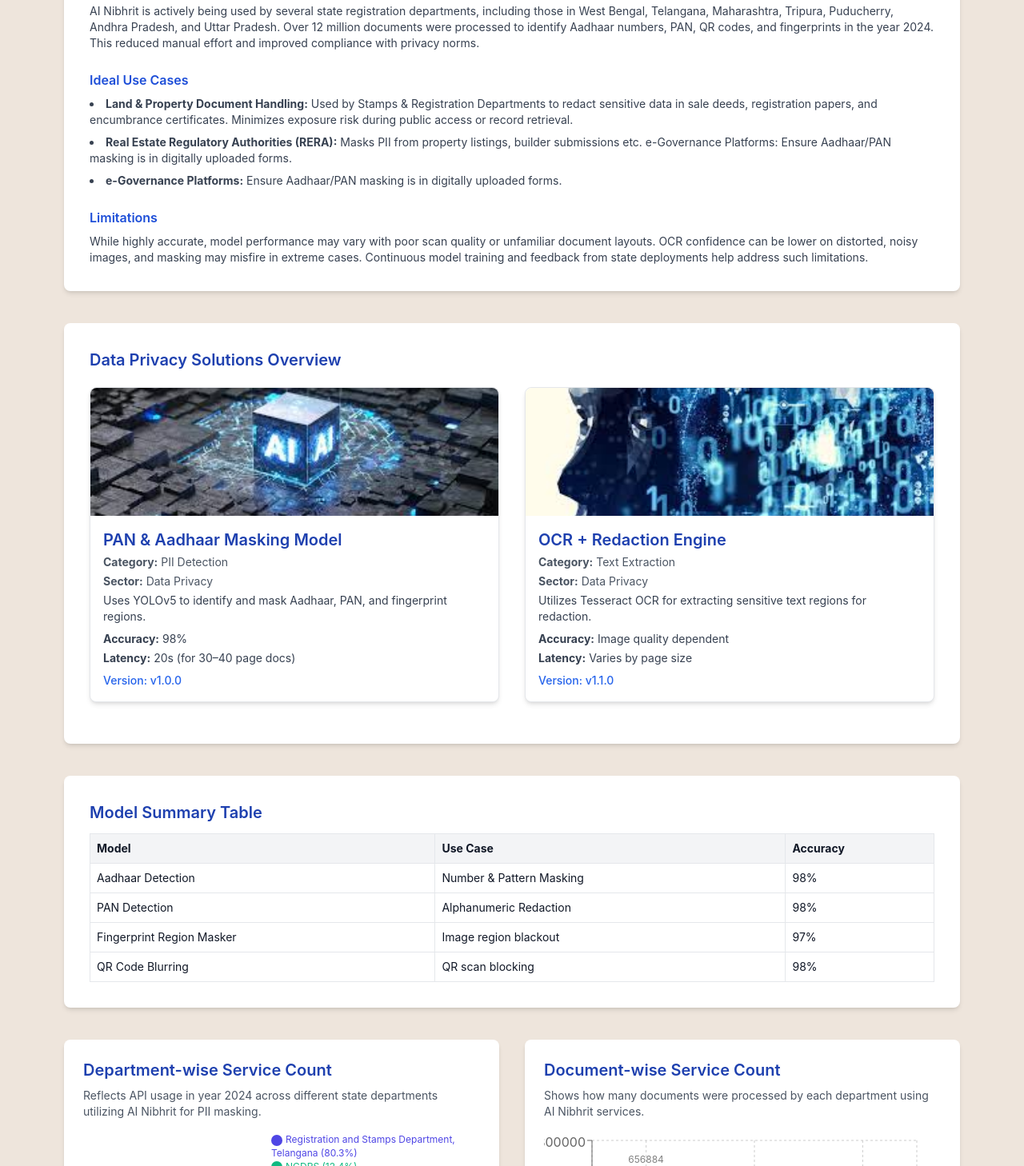
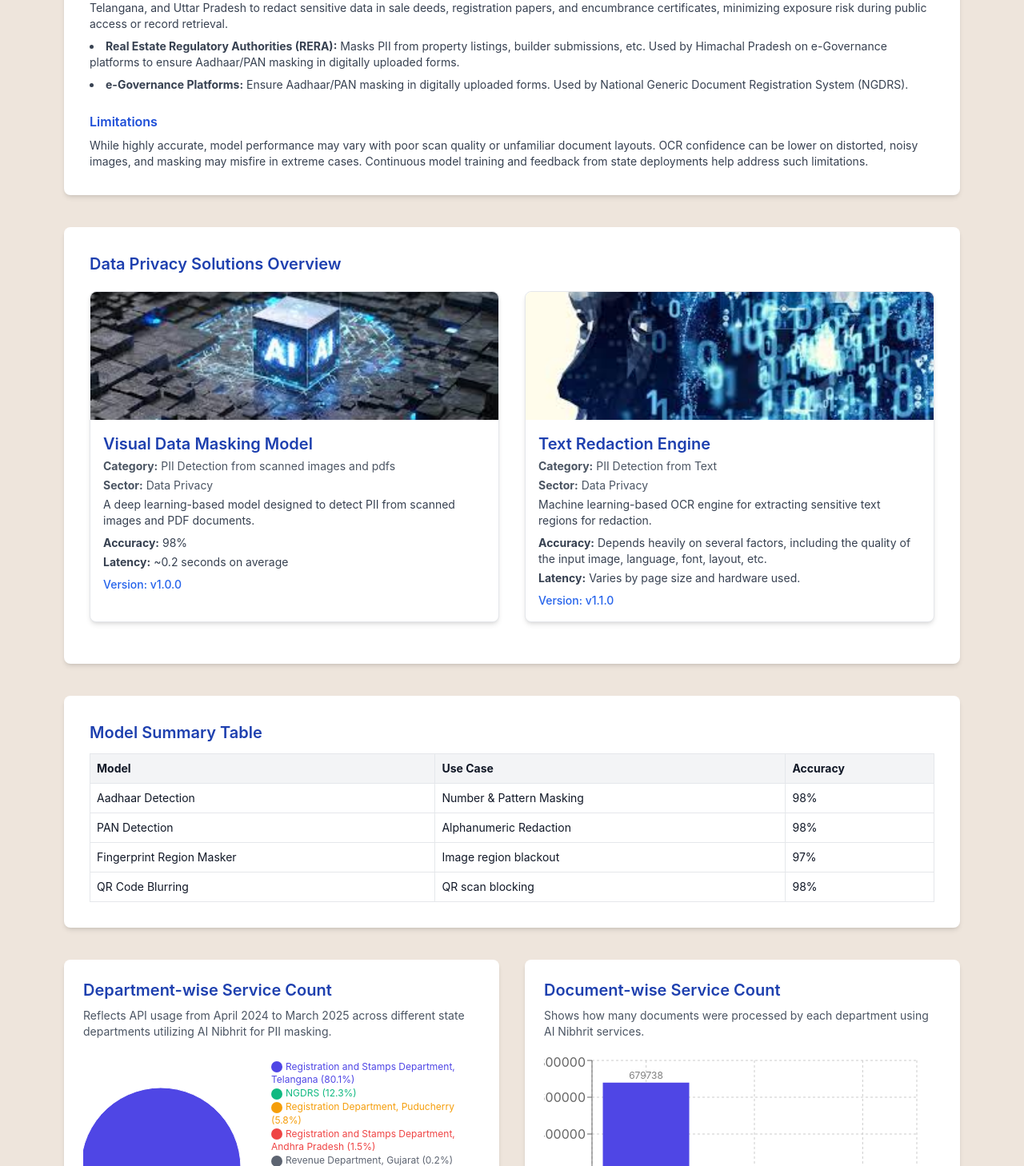
Before and after one commit to Amardeep001/ai-medha-frontend, a React (Create React App) app: page /services/ai_nibhrit in a window 1280 px wide. Shown: the part 952-2410 px from the top of the page at 80% size. Built offline with nearby package versions, Linux system fonts and the light colour scheme.

Commit message:
login validation

```diff
--- a/src/pages/auth/Login.jsx
+++ b/src/pages/auth/Login.jsx
@@ -1,6 +1,7 @@
 import React, { useState } from "react";
 import { Link, useNavigate } from "react-router-dom";
 import Footer from "../../components/Footer";
+import { FaCheckCircle, FaTimesCircle } from "react-icons/fa";
 import indianFlag from "../../images/ind_flag.png";
 import bgImg from "../../images/inibg.svg";
 import NicLogo from "../../images/nic_logo3.svg";
@@ -8,15 +9,120 @@ import NicLogo2 from "../../images/nic_logo2.png";
 
 const Login = () => {
   const [loginWithEmail, setLoginWithEmail] = useState(true);
+  const [emailOrPhone, setEmailOrPhone] = useState("");
+  const [password, setPassword] = useState("");
+  const [errors, setErrors] = useState({});
+  const [touched, setTouched] = useState({});
   const navigate = useNavigate();
+
+  const validate = (field, value) => {
+    const newErrors = { ...errors };
+
+    if (field === "emailOrPhone") {
+      if (loginWithEmail) {
+        const emailRegex = /^[^\s@]+@[^\s@]+\.[^\s@]+$/;
+        if (!value) {
+          newErrors.emailOrPhone = "Email is required";
+        } else if (!emailRegex.test(value)) {
+          newErrors.emailOrPhone = "Invalid email format";
+        } else {
+          delete newErrors.emailOrPhone;
+        }
+      } else {
+        const phoneRegex = /^[6-9]\d{9}$/;
+        if (!value) {
+          newErrors.emailOrPhone = "Mobile number is required";
+        } else if (!phoneRegex.test(value)) {
+          newErrors.emailOrPhone = "Invalid mobile number";
+        } else {
+          delete newErrors.emailOrPhone;
+        }
+      }
+    }
+
+    if (field === "password") {
+      if (!value) {
+        newErrors.password = "Password is required";
+      } else if (value.length < 6) {
+        newErrors.password = "Password must be at least 6 characters";
+      } else {
+        delete newErrors.password;
+      }
+    }
+
+    setErrors(newErrors);
+  };
+
+  const handleChange = (field, value) => {
+    console.log("hello", "inee19");
+    if (field === "emailOrPhone") setEmailOrPhone(value);
+    if (field === "password") setPassword(value);
+
+    setTouched((prev) => ({ ...prev, [field]: true }));
+    validate(field, value);
+  };
 
   const handleSubmit = (e) => {
     e.preventDefault();
-    navigate("/auth/otp-verification");
+
+    // Mark all fields as touched
+    setTouched({
+      emailOrPhone: true,
+      password: true,
+    });
+
+    // Validate all fields
+    validate("emailOrPhone", emailOrPhone);
+    validate("password", password);
+
+    // After short delay (to ensure state update), check for errors
+    setTimeout(() => {
+      const currentErrors = {};
+      if (loginWithEmail) {
+        const emailRegex = /^[^\s@]+@[^\s@]+\.[^\s@]+$/;
+        if (!emailOrPhone) {
+          currentErrors.emailOrPhone = "Email is required";
+        } else if (!emailRegex.test(emailOrPhone)) {
+          currentErrors.emailOrPhone = "Invalid email format";
+        }
+      } else {
+        const phoneRegex = /^[6-9]\d{9}$/;
+        if (!emailOrPhone) {
+          currentErrors.emailOrPhone = "Mobile number is required";
+        } else if (!phoneRegex.test(emailOrPhone)) {
+          currentErrors.emailOrPhone = "Invalid mobile number";
+        }
+      }
+
+      if (!password) {
+        currentErrors.password = "Password is required";
+      } else if (password.length < 6) {
+        currentErrors.password = "Password must be at least 6 characters";
+      }
+
+      setErrors(currentErrors);
+
+      if (Object.keys(currentErrors).length === 0) {
+        console.log("Form submitted:", { emailOrPhone, password });
+        navigate("/auth/otp-verification");
+        // proceed with login
+      } else {
+        console.log("Validation failed:", currentErrors);
+      }
+    }, 0);
   };
 
   const handleParichayLogin = () => {
-    // navigate("/parichay-login");
+    // Your Parichay login logic
+  };
+
+  const isValid = (field) => {
+    return (
+      touched[field] &&
+      !errors[field] &&
+      ((field === "emailOrPhone" && emailOrPhone.trim() !== "") ||
+        (field === "password" && password.trim() !== ""))
+    );
   };
 
   return (
@@ -87,7 +193,7 @@ const Login = () => {
 
       {/* Login Form */}
       <div
-        className="flex-grow flex items-center justify-center bg-cover pt-48 pb-12 "
+        className="flex-grow flex items-center justify-center bg-cover pt-48 pb-12"
         style={{ backgroundImage: `url(${bgImg})` }}
       >
         <div className="bg-white bg-opacity-90 p-8 rounded-lg shadow-lg w-full max-w-md border-t-4 border-yellow-500">
@@ -97,7 +203,8 @@ const Login = () => {
           <p className="text-center text-gray-600 mt-2">Government AI Portal</p>
 
           <form className="mt-6" onSubmit={handleSubmit}>
-            <div>
+            {/* Email or Phone */}
+            <div className="relative">
               <label className="block text-gray-700 font-semibold">
                 {loginWithEmail ? "Email" : "Mobile Number"}
               </label>
@@ -108,26 +215,66 @@ const Login = () => {
                     ? "Enter your email"
                     : "Enter your mobile number"
                 }
-                className="w-full px-4 py-2 mt-2 border rounded-md focus:ring focus:ring-blue-300"
-                required
+                value={emailOrPhone}
+                onChange={(e) => handleChange("emailOrPhone", e.target.value)}
+                onBlur={() =>
+                  setTouched((prev) => ({ ...prev, emailOrPhone: true }))
+                }
+                className={`w-full px-4 py-2 mt-2 border rounded-md focus:ring ${
+                  errors.emailOrPhone
+                    ? "border-red-500 focus:ring-red-300"
+                    : isValid("emailOrPhone")
+                    ? "border-green-500 focus:ring-green-300"
+                    : "focus:ring-blue-300"
+                }`}
               />
+              {isValid("emailOrPhone") && (
+                <FaCheckCircle className="absolute right-3 top-10 text-green-500" />
+              )}
+              {touched.emailOrPhone && errors.emailOrPhone && (
+                <p className="text-red-500 text-sm mt-1 flex items-center gap-1">
+                  <FaTimesCircle className="text-red-500" />
+                  {errors.emailOrPhone}
+                </p>
+              )}
             </div>
-            <div className="mt-4">
+
+            {/* Password */}
+            <div className="mt-4 relative">
               <label className="block text-gray-700 font-semibold">
                 Password
               </label>
               <input
                 type="password"
                 placeholder="Enter your password"
-                className="w-full px-4 py-2 mt-2 border rounded-md focus:ring focus:ring-blue-300"
-                required
+                value={password}
+                onChange={(e) => handleChange("password", e.target.value)}
+                onBlur={() =>
+                  setTouched((prev) => ({ ...prev, password: true }))
+                }
+                className={`w-full px-4 py-2 mt-2 border rounded-md focus:ring ${
+                  errors.password
+                    ? "border-red-500 focus:ring-red-300"
+                    : isValid("password")
+                    ? "border-green-500 focus:ring-green-300"
+                    : "focus:ring-blue-300"
+                }`}
               />
+              {isValid("password") && (
+                <FaCheckCircle className="absolute right-3 top-10 text-green-500" />
+              )}
+              {touched.password && errors.password && (
+                <p className="text-red-500 text-sm mt-1 flex items-center gap-1">
+                  <FaTimesCircle className="text-red-500" />
+                  {errors.password}
+                </p>
+              )}
             </div>
+
             <p className="mt-2 text-right text-blue-900 font-semibold cursor-pointer hover:underline">
               <Link to="/auth/forgot-password">Forgot Password?</Link>
             </p>
 
-            {/* Normal Login Button */}
             <button
               type="submit"
               className="w-full bg-[#FF9933] text-white px-4 py-2 mt-4 rounded-md hover:bg-blue-800 transition"
@@ -135,7 +282,6 @@ const Login = () => {
               Login
             </button>
 
-            {/* Parichay Login Button */}
             <button
               type="button"
               onClick={handleParichayLogin}
@@ -154,7 +300,12 @@ const Login = () => {
 
           <p
             className="mt-4 text-center text-gray-700 cursor-pointer hover:underline"
-            onClick={() => setLoginWithEmail(!loginWithEmail)}
+            onClick={() => {
+              setLoginWithEmail((prev) => !prev);
+              setEmailOrPhone("");
+              setErrors({});
+              setTouched({});
+            }}
           >
             {loginWithEmail ? "Login with Mobile Number" : "Login with Email"}
           </p>
--- a/src/pages/serviceDetailPages/AINibhritDetailPage.jsx
+++ b/src/pages/serviceDetailPages/AINibhritDetailPage.jsx
@@ -23,14 +23,14 @@ import FlowChart from "../../images/serviceCatalogueImages/ai_nibhrit_flowchart.
 const mockModels = [
   {
     id: "m1",
-    name: "PAN & Aadhaar Masking Model",
-    category: "PII Detection",
+    name: "Visual Data Masking Model",
+    category: "PII Detection from scanned images and pdfs",
     sector: "Data Privacy",
     description:
-      "Uses YOLOv5 to identify and mask Aadhaar, PAN, and fingerprint regions.",
+      "A deep learning-based model designed to detect PII from scanned images and PDF documents.",
     metrics: {
       accuracy: "98%",
-      latency: "20s (for 30–40 page docs)",
+      latency: "~0.2 seconds on average",
       // f1Score: "N/A",
     },
     version: "v1.0.0",
@@ -38,14 +38,15 @@ const mockModels = [
   },
   {
     id: "m2",
-    name: "OCR + Redaction Engine",
-    category: "Text Extraction",
+    name: "Text Redaction Engine",
+    category: "PII Detection from Text",
     sector: "Data Privacy",
     description:
-      "Utilizes Tesseract OCR for extracting sensitive text regions for redaction.",
+      "Machine learning-based OCR engine for extracting sensitive text regions for redaction.",
     metrics: {
-      accuracy: "Image quality dependent",
-      latency: "Varies by page size",
+      accuracy:
+        "Depends heavily on several factors, including the quality of the input image, language, font, layout, etc.",
+      latency: "Varies by page size and hardware used.",
       // f1Score: "N/A",
     },
     version: "v1.1.0",
@@ -54,16 +55,16 @@ const mockModels = [
 ];
 
 const departmentChartData = [
-  { name: "Registration and Stamps Department, Telangana", value: 9108616 },
-  { name: "NGDRS", value: 1409607 },
-  { name: "Registration Department, Puducherry", value: 598760 },
-  { name: "Registration and Stamps Department, Andhra Pradesh", value: 196846 },
-  { name: "Revenue Department, Gujarat", value: 18126 },
-  { name: "Real Estate Regulatory Authority, Himachal Pradesh", value: 11957 },
-  { name: "Registration Department, Kerala", value: 330 },
+  { name: "Registration and Stamps Department, Telangana", value: 10800566 },
+  { name: "NGDRS", value: 1655443 },
+  { name: "Registration Department, Puducherry", value: 775608 },
+  { name: "Registration and Stamps Department, Andhra Pradesh", value: 197008 },
+  { name: "Revenue Department, Gujarat", value: 28076 },
+  { name: "Real Estate Regulatory Authority, Himachal Pradesh", value: 28934 },
+  { name: "Registration Department, Kerala", value: 132 },
   { name: "Stamps and Registration Department, Uttar Pradesh", value: 203 },
   { name: "Revenue Department, Jammu & Kashmir", value: 65 },
-  { name: "Revenue and Disaster Management Department, Haryana", value: 61 },
+  { name: "Registration Department Kerala", value: 132 },
 ];
 
 const total = departmentChartData.reduce((sum, item) => sum + item.value, 0);
@@ -91,17 +92,17 @@ const docHitsData = [
   {
     name: "Directorate of Registration\nWest Bengal",
     shortName: "DoR WB",
-    count: 656884,
+    count: 679738,
   },
   {
     name: "NGDRS",
     shortName: "NGDRS",
-    count: 455,
+    count: 729,
   },
   {
     name: "Registration and Stamps Department, Andhra Pradesh",
     shortName: "RASD AP",
-    count: 46,
+    count: 40,
   },
 ];
 
@@ -149,7 +150,7 @@ const AiNibhritDetailPage = () => {
               identity fraud in digital workflows.
             </p>
 
-            <ul className="list-disc pl-5 mt-4 text-sm text-gray-700 space-y-2">
+            {/* <ul className="list-disc pl-5 mt-4 text-sm text-gray-700 space-y-2">
               <li>
                 <strong>YOLOv5 Object Detection:</strong> Used to detect
                 Aadhaar, PAN, fingerprints, and QR regions with high accuracy.
@@ -162,7 +163,7 @@ const AiNibhritDetailPage = () => {
                 <strong>OpenCV & TensorFlow:</strong> Applied for image
                 analysis, pre-processing and deep-learning model integration.
               </li>
-            </ul>
+            </ul> */}
 
             <div className="mt-4 text-sm text-gray-700 space-y-1">
               <p>
@@ -171,12 +172,6 @@ const AiNibhritDetailPage = () => {
               </p>
               <p>
                 <strong>Copyright:</strong> NIC
-              </p>
-              <p>
-                <strong>Awards & Recognition:</strong> None
-              </p>
-              <p>
-                <strong>Published Articles:</strong> None
               </p>
             </div>
 
@@ -195,7 +190,7 @@ const AiNibhritDetailPage = () => {
                 </li>
                 <li>
                   <strong>Processing speed:</strong> Avg. 20 sec per 30–40-page
-                  document (varies by CPU)
+                  document (varies by CPU processing)
                 </li>
                 <li>
                   <strong>Accuracy scores:</strong> PAN, Aadhaar, QR: 98%;
@@ -215,12 +210,12 @@ const AiNibhritDetailPage = () => {
               </h4>
               <p className="text-sm text-gray-700">
                 AI Nibhrit is actively being used by several state registration
-                departments, including those in West Bengal, Telangana,
-                Maharashtra, Tripura, Puducherry, Andhra Pradesh, and Uttar
-                Pradesh. Over 12 million documents were processed to identify
-                Aadhaar numbers, PAN, QR codes, and fingerprints in the year
-                2024. This reduced manual effort and improved compliance with
-                privacy norms.
+                departments, including those in Andhra Pradesh, Maharashtra,
+                Puducherry, Telangana, Tripura, Uttar Pradesh, and West Bengal.
+                Over 12 million documents were processed to identify Aadhaar
+                numbers, PAN, QR codes, and fingerprints in the year 2024. This
+                reduced manual effort and improved compliance with privacy
+                norms.
               </p>
             </div>
 
@@ -232,20 +227,22 @@ const AiNibhritDetailPage = () => {
               <ol className="list-disc list-inside text-gray-700 text-sm space-y-2">
                 <li>
                   <strong>Land & Property Document Handling:</strong> Used by
-                  Stamps & Registration Departments to redact sensitive data in
-                  sale deeds, registration papers, and encumbrance certificates.
-                  Minimizes exposure risk during public access or record
-                  retrieval.
+                  Stamps & Registration Departments in Andhra Pradesh, Gujarat,
+                  Jammu & Kashmir, Kerala, Puducherry, Telangana, and Uttar
+                  Pradesh to redact sensitive data in sale deeds, registration
+                  papers, and encumbrance certificates, minimizing exposure risk
+                  during public access or record retrieval.
                 </li>
                 <li>
                   <strong>Real Estate Regulatory Authorities (RERA):</strong>{" "}
-                  Masks PII from property listings, builder submissions etc.
-                  e-Governance Platforms: Ensure Aadhaar/PAN masking is in
-                  digitally uploaded forms.
+                  Masks PII from property listings, builder submissions, etc.
+                  Used by Himachal Pradesh on e-Governance platforms to ensure
+                  Aadhaar/PAN masking in digitally uploaded forms.
                 </li>
                 <li>
                   <strong>e-Governance Platforms:</strong> Ensure Aadhaar/PAN
-                  masking is in digitally uploaded forms.
+                  masking in digitally uploaded forms. Used by National Generic
+                  Document Registration System (NGDRS).
                 </li>
               </ol>
               <ul className="list-disc text-gray-700 text-sm space-y-2 "></ul>
@@ -356,8 +353,9 @@ const AiNibhritDetailPage = () => {
                 Department-wise Service Count
               </h3>
               <p className="text-sm text-gray-600 mb-4">
-                Reflects API usage in year 2024 across different state
-                departments utilizing AI Nibhrit for PII masking.
+                Reflects API usage from April 2024 to March 2025 across
+                different state departments utilizing AI Nibhrit for PII
+                masking.
               </p>
               <div className="h-72 overflow-x-auto">
                 <ResponsiveContainer width="100%" height="100%">
@@ -475,17 +473,17 @@ const AiNibhritDetailPage = () => {
                 PAN, fingerprints, and QR codes.
               </li>
               <li>
-                <strong>Text Extraction via Tesseract OCR:</strong> Extracts
-                machine-readable text from the document for further processing.
+                <strong>Text Extraction:</strong> Extracts machine-readable text
+                from the document for further processing.
               </li>
               <li>
-                <strong>PII Extraction from Text:</strong> NLP-based pattern
-                matchers identify Aadhaar/PAN numbers from the extracted text.
+                <strong>PII Extraction from Text:</strong> Pattern matchers
+                identify Aadhaar/PAN numbers from the extracted text.
               </li>
               <li>
-                <strong>Image-based PII Detection:</strong> YOLO or other object
-                detection models identify and locate image-based PII
-                (fingerprints, QR).
+                <strong>Image-based PII Detection:</strong> A deep
+                learning-based model identify and locate image-based PII
+                (fingerprints, Aadhaar, PAN and QR).
               </li>
               <li>
                 <strong>Masking of PII Regions:</strong> Applies masking
@@ -503,7 +501,7 @@ const AiNibhritDetailPage = () => {
             </ul>
 
             {/* Optional Diagram Placeholder */}
-            <div className="mt-6">
+            {/* <div className="mt-6">
               <h4 className="text-md font-semibold text-blue-700 mb-2">
                 Data Flow Diagram (Visual)
               </h4>
@@ -515,7 +513,7 @@ const AiNibhritDetailPage = () => {
               <p className="text-xs text-gray-500 mt-2">
                 * Illustrative diagram showing full processing pipeline.
               </p>
-            </div>
+            </div> */}
           </div>
 
           {/* Steps to Use AI Nibhrit Service */}
@@ -544,8 +542,7 @@ const AiNibhritDetailPage = () => {
               </li>
               <li>
                 <strong>PII Detection & Masking:</strong> The document is
-                processed using AI models (YOLOv5, OCR) to detect and mask
-                sensitive elements.
+                processed using AI models to detect and mask sensitive elements.
               </li>
               <li>
                 <strong>Output Delivery:</strong> The response includes either a
@@ -569,11 +566,11 @@ const AiNibhritDetailPage = () => {
                 <strong>Network Access:</strong> Available on NICNET and also
                 accessible externally via <strong>NAPIX</strong>.
               </li>
-              <li>
+              {/* <li>
                 <strong>Ports to be Opened:</strong>{" "}
                 <code className="bg-gray-100 px-1 py-0.5 rounded">5012</code> if
                 using NICNET.
-              </li>
+              </li> */}
               <li>
                 <strong>Firewall Configuration:</strong> Ensure required ports
                 are open and NIC's standard firewall rules are applied.
```
